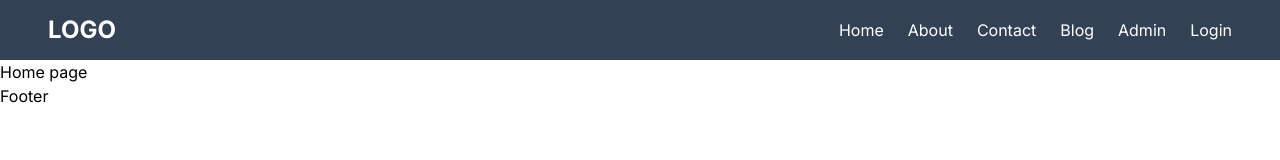
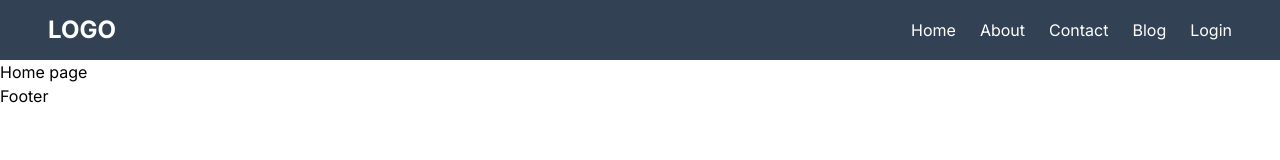
Before and after one commit to RizwanAhmed3000/Next-JS-Practice-Project, a Next.js app: page / in a window 1280 px wide. Shown: the top 160 px of the page. Built offline with nearby package versions, Linux system fonts and the light colour scheme.

Commit message:
error, loading and not-found pages

```diff
--- /dev/null
+++ b/src/app/error.jsx
@@ -0,0 +1,8 @@
+"use client"
+const error = () => {
+    return (
+        <p>error</p>
+    )
+}
+
+export default error
--- /dev/null
+++ b/src/app/loading.jsx
@@ -0,0 +1,7 @@
+const loading = () => {
+    return (
+        <h1>loading</h1>
+    )
+}
+
+export default loading
--- /dev/null
+++ b/src/app/not-found.jsx
@@ -0,0 +1,12 @@
+import Link from "next/link"
+
+const NotFound = () => {
+    return (
+        <div>
+            <h1>Page Not Found</h1>
+            <Link href={"/"}>Return Home</Link>
+        </div>
+    )
+}
+
+export default NotFound
--- a/src/components/navbar/Navbar.jsx
+++ b/src/components/navbar/Navbar.jsx
@@ -1,22 +1,14 @@
 import Link from 'next/link'
 import React from 'react'
+import Links from './links/Links'
 
 const Navbar = () => {
     return (
         <div>
             <div className="wrapper bg-slate-700 text-white flex items-center py-3 px-12 justify-between">
                 <div className="logo text-[1.5rem] font-bold">LOGO</div>
-                <div className="links flex items-center gap-6">
-                    <Link href={"/"} className='cursor-pointer'>Home</Link>
-                    <Link href={"/about"} className='cursor-pointer'>About</Link>
-                    <Link href={"/contact"} className='cursor-pointer'>Contact</Link>
-                    <Link href={"/blog"} className='cursor-pointer'>Blog</Link>
-                    <Link href={"/admin"} className='cursor-pointer'>Admin</Link>
-                    <Link href={"/login"}>
-                        <button>
-                            Login
-                        </button>
-                    </Link>
+                <div className="">
+                    <Links />
                 </div>
             </div>
         </div>
--- /dev/null
+++ b/src/components/navbar/links/Links.jsx
@@ -0,0 +1,38 @@
+import Link from 'next/link'
+import React from 'react'
+
+const Links = () => {
+    const links = [
+        {
+            title: "Home",
+            path: "/"
+        },
+        {
+            title: "About",
+            path: "/about"
+        },
+        {
+            title: "Contact",
+            path: "/contact"
+        },
+        {
+            title: "Blog",
+            path: "/blog"
+        },
+        {
+            title: "Login",
+            path: "/login"
+        },
+    ]
+    return (
+        <div className='links flex items-center gap-6'>
+            {
+                links.map((link) => (
+                    <Link href={link.path} key={link.title}>{link.title}</Link>
+                ))
+            }
+        </div>
+    )
+}
+
+export default Links
```
